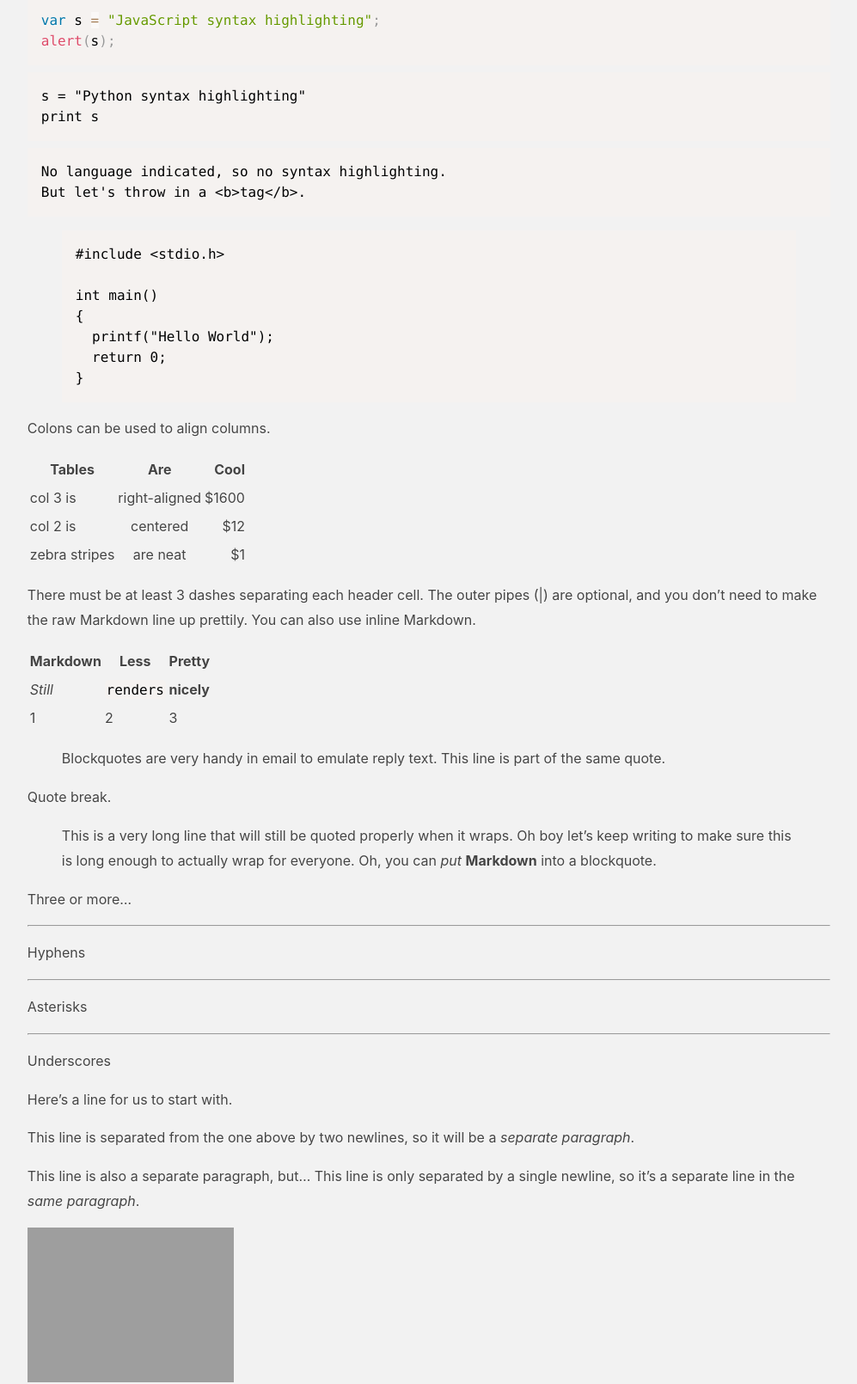
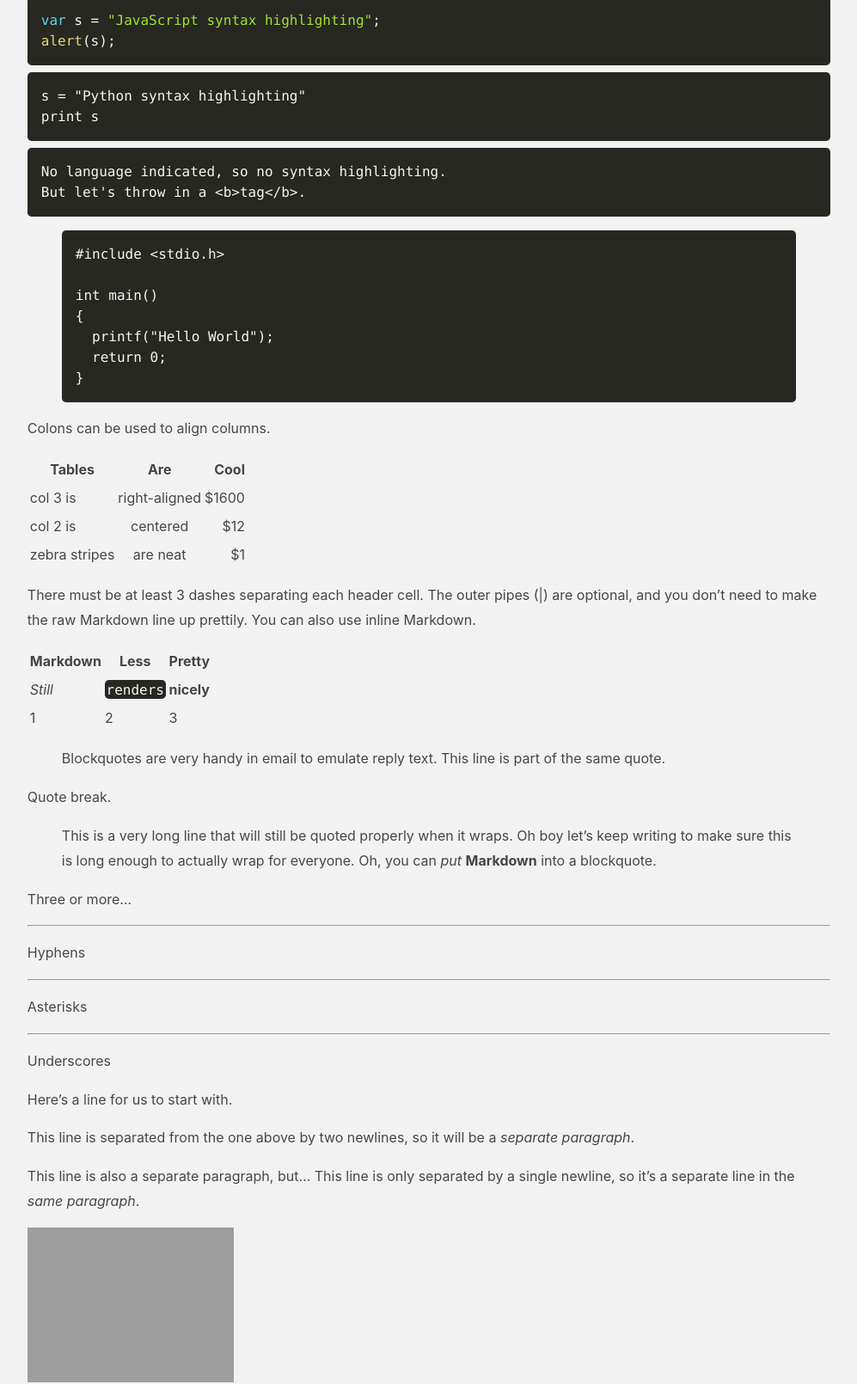
Before and after one commit to saravanaram/saravanaram.github.io, a Jekyll site: the page built from _posts/2018-02-20-example.md, in a window 1280 px wide. Shown: the part 2498-4108 px from the top of the page at 86% size, without its empty margins (141-1138 px from the left). Built offline with Jekyll 4.4.1, drawn with Linux system fonts in a browser that asks for light colours; nearby versions of some CDN libraries; grey boxes are pictures that could not be loaded.

Commit message:
Update prism.css

```diff
--- a/assets/css/prism.css
+++ b/assets/css/prism.css
@@ -1,16 +1,16 @@
 /* PrismJS 1.12.2
-http://prismjs.com/download.html#themes=prism&languages=markup+css+clike+javascript */
+http://prismjs.com/download.html#themes=prism-okaidia&languages=markup+clike+javascript */
 /**
- * prism.js default theme for JavaScript, CSS and HTML
- * Based on dabblet (http://dabblet.com)
- * @author Lea Verou
+ * okaidia theme for JavaScript, CSS and HTML
+ * Loosely based on Monokai textmate theme by http://www.monokai.nl/
+ * @author ocodia
  */
 
 code[class*="language-"],
 pre[class*="language-"] {
-	color: black;
+	color: #f8f8f2;
 	background: none;
-	text-shadow: 0 1px white;
+	text-shadow: 0 1px rgba(0, 0, 0, 0.3);
 	font-family: Consolas, Monaco, 'Andale Mono', 'Ubuntu Mono', monospace;
 	text-align: left;
 	white-space: pre;
@@ -29,35 +29,17 @@ pre[class*="language-"] {
 	hyphens: none;
 }
 
-pre[class*="language-"]::-moz-selection, pre[class*="language-"] ::-moz-selection,
-code[class*="language-"]::-moz-selection, code[class*="language-"] ::-moz-selection {
-	text-shadow: none;
-	background: #b3d4fc;
-}
-
-pre[class*="language-"]::selection, pre[class*="language-"] ::selection,
-code[class*="language-"]::selection, code[class*="language-"] ::selection {
-	text-shadow: none;
-	background: #b3d4fc;
-}
-
-@media print {
-	code[class*="language-"],
-	pre[class*="language-"] {
-		text-shadow: none;
-	}
-}
-
 /* Code blocks */
 pre[class*="language-"] {
 	padding: 1em;
 	margin: .5em 0;
 	overflow: auto;
+	border-radius: 0.3em;
 }
 
 :not(pre) > code[class*="language-"],
 pre[class*="language-"] {
-	background: #f5f2f0;
+	background: #272822;
 }
 
 /* Inline code */
@@ -75,7 +57,7 @@ pre[class*="language-"] {
 }
 
 .token.punctuation {
-	color: #999;
+	color: #f8f8f2;
 }
 
 .namespace {
@@ -84,12 +66,15 @@ pre[class*="language-"] {
 
 .token.property,
 .token.tag,
-.token.boolean,
-.token.number,
 .token.constant,
 .token.symbol,
 .token.deleted {
-	color: #905;
+	color: #f92672;
+}
+
+.token.boolean,
+.token.number {
+	color: #ae81ff;
 }
 
 .token.selector,
@@ -98,33 +83,31 @@ pre[class*="language-"] {
 .token.char,
 .token.builtin,
 .token.inserted {
-	color: #690;
+	color: #a6e22e;
 }
 
 .token.operator,
 .token.entity,
 .token.url,
 .language-css .token.string,
-.style .token.string {
-	color: #a67f59;
-	background: hsla(0, 0%, 100%, .5);
+.style .token.string,
+.token.variable {
+	color: #f8f8f2;
 }
 
 .token.atrule,
 .token.attr-value,
-.token.keyword {
-	color: #07a;
+.token.function {
+	color: #e6db74;
 }
 
-.token.function,
-.token.class-name {
-	color: #DD4A68;
+.token.keyword {
+	color: #66d9ef;
 }
 
 .token.regex,
-.token.important,
-.token.variable {
-	color: #e90;
+.token.important {
+	color: #fd971f;
 }
 
 .token.important,
```
